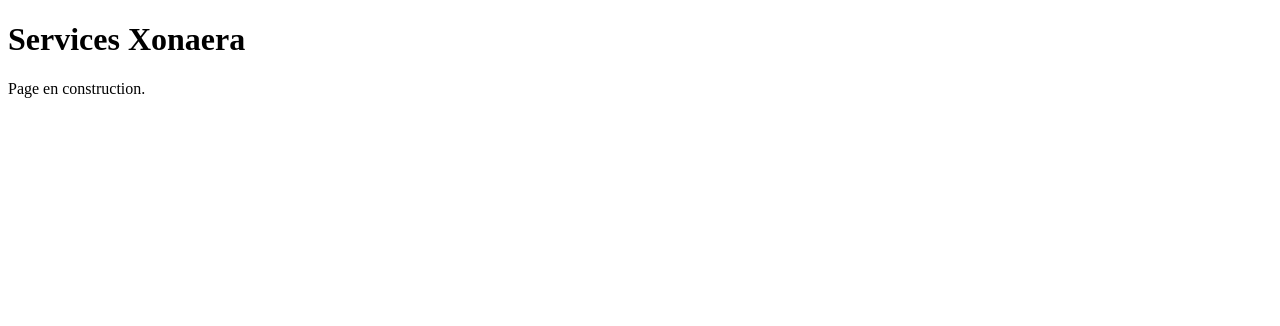
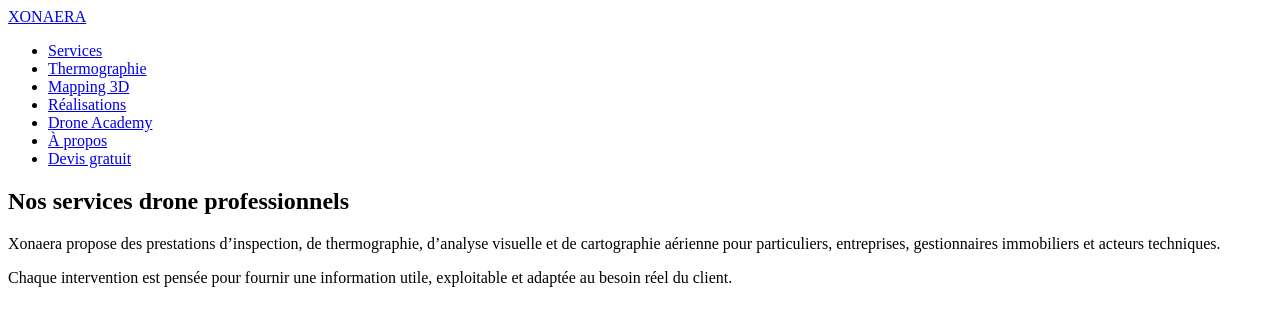
Before and after one commit to medykrena/xonaera, a plain HTML site: page fr/services.html in a window 1280 px wide. Drawn offline with Linux system fonts and the light colour scheme.

Commit message:
Update services.html

```diff
--- a/fr/services.html
+++ b/fr/services.html
@@ -3,10 +3,62 @@
 <head>
   <meta charset="UTF-8">
   <meta name="viewport" content="width=device-width, initial-scale=1.0">
-  <title>Services — Xonaera</title>
+
+  <title>Xonaera — Services d’inspection et d’analyse par drone</title>
+  <meta name="description" content="Découvrez les services drone proposés par Xonaera : inspection de toiture, thermographie, panneaux solaires, cartographie et modélisation 3D.">
+  <meta name="robots" content="index, follow">
+
+  <link rel="canonical" href="https://xonaera.ch/fr/services.html">
+
+  <link rel="alternate" hreflang="fr" href="https://xonaera.ch/fr/services.html">
+  <link rel="alternate" hreflang="de" href="https://xonaera.ch/de/services.html">
+  <link rel="alternate" hreflang="x-default" href="https://xonaera.ch/fr/services.html">
+
+  <meta property="og:type" content="website">
+  <meta property="og:url" content="https://xonaera.ch/fr/services.html">
+  <meta property="og:title" content="Xonaera — Services d’inspection et d’analyse par drone">
+  <meta property="og:description" content="Inspection de toiture, thermographie, panneaux solaires, mapping et modélisation 3D par drone.">
+  <meta property="og:image" content="https://xonaera.ch/assets/images/og-image.jpg">
+  <meta property="og:locale" content="fr_CH">
+
+  <link rel="icon" href="/assets/icons/favicon.ico">
+  <link rel="manifest" href="/site.webmanifest">
+  <link rel="stylesheet" href="/css/main.css">
 </head>
+
 <body>
-  <h1>Services Xonaera</h1>
-  <p>Page en construction.</p>
+
+  <header>
+    <nav aria-label="Navigation principale">
+      <a href="/fr/" aria-label="Xonaera — Accueil">XONAERA</a>
+      <ul>
+        <li><a href="/fr/services.html">Services</a></li>
+        <li><a href="/fr/inspection-thermique.html">Thermographie</a></li>
+        <li><a href="/fr/mapping-modelisation.html">Mapping 3D</a></li>
+        <li><a href="/fr/realisations.html">Réalisations</a></li>
+        <li><a href="/fr/academy/">Drone Academy</a></li>
+        <li><a href="/fr/a-propos.html">À propos</a></li>
+        <li><a href="/fr/devis.html">Devis gratuit</a></li>
+      </ul>
+    </nav>
+  </header>
+
+  <main>
+
+    <section aria-labelledby="services-page-title">
+      <h1 id="services-page-title">Nos services drone professionnels</h1>
+      <p>
+        Xonaera propose des prestations d’inspection, de thermographie,
+        d’analyse visuelle et de cartographie aérienne pour particuliers,
+        entreprises, gestionnaires immobiliers et acteurs techniques.
+      </p>
+      <p>
+        Chaque intervention est pensée pour fournir une information utile,
+        exploitable et adaptée au besoin réel du client.
+      </p>
+    </section>
+
+  </main>
+
 </body>
 </html>
```
